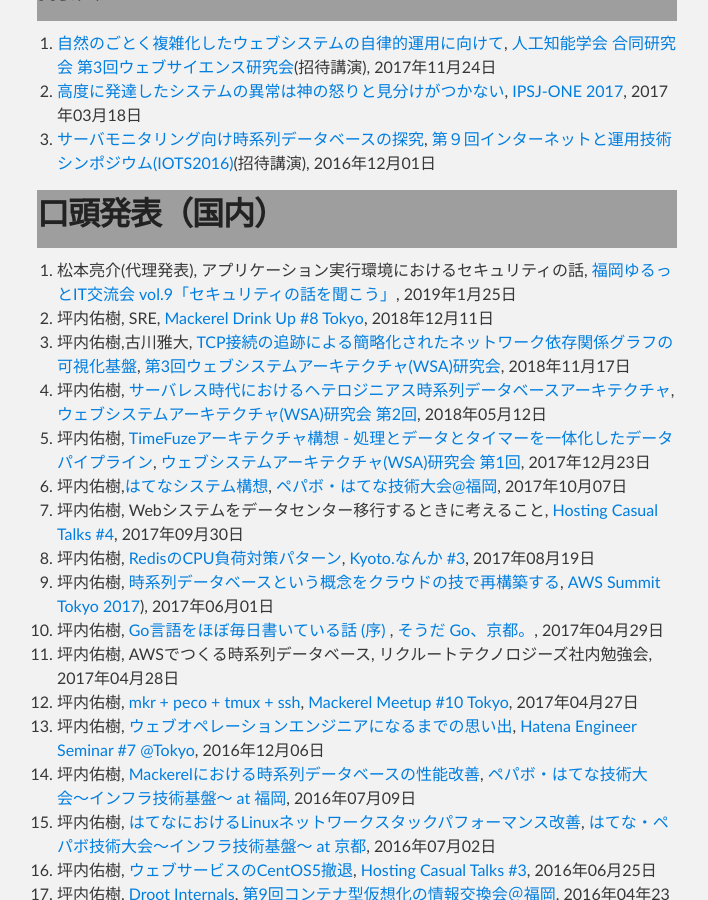
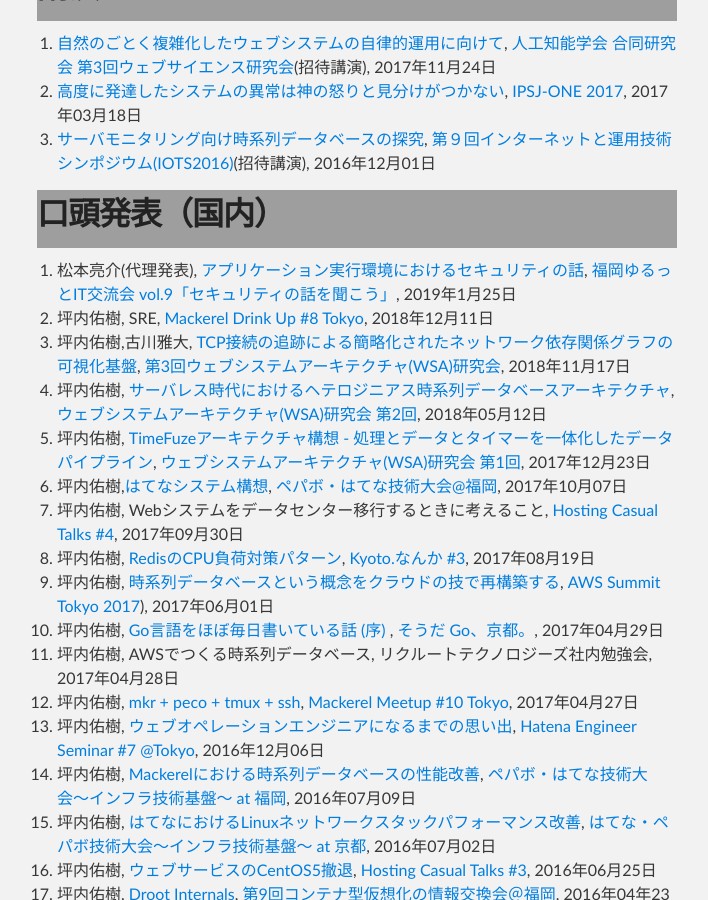
Before and after one commit to yuuki/yuuk.io, a Jekyll site: the page built from index.md, in a window 1280 px wide and 900 px high, scrolled down 2970 px. Shown: the whole window, without its empty margins (283-991 px from the left). Built offline with Jekyll 4.4.1, drawn with Linux system fonts in a browser that asks for light colours; nearby versions of some CDN libraries; our own code applies the rules of GitHub Pages for plain Markdown files; some of the changed lines change nothing that is shown.

Commit message:
Add missing slide url

```diff
--- a/index.md
+++ b/index.md
@@ -95,7 +95,7 @@
 
 ## 口頭発表（国内）
 
-1. 松本亮介(代理発表), アプリケーション実行環境におけるセキュリティの話, [福岡ゆるっとIT交流会 vol.9「セキュリティの話を聞こう」](https://yurutto-it.connpass.com/event/107340/), 2019年1月25日
+1. 松本亮介(代理発表), [アプリケーション実行環境におけるセキュリティの話](https://speakerdeck.com/matsumoto_r/webapurikesiyonshi-xing-huan-jing-niokerusekiyuritei), [福岡ゆるっとIT交流会 vol.9「セキュリティの話を聞こう」](https://yurutto-it.connpass.com/event/107340/), 2019年1月25日
 1. 坪内佑樹, SRE, [Mackerel Drink Up #8 Tokyo](https://mackerelio.connpass.com/event/106805/), 2018年12月11日
 1. 坪内佑樹,古川雅大, [TCP接続の追跡による簡略化されたネットワーク依存関係グラフの可視化基盤](https://blog.yuuk.io/entry/2018/mftracer), [第3回ウェブシステムアーキテクチャ(WSA)研究会](https://websystemarchitecture.hatenablog.jp/entry/2018/10/09/231937), 2018年11月17日
 1. 坪内佑樹, [サーバレス時代におけるヘテロジニアス時系列データベースアーキテクチャ](https://speakerdeck.com/yuukit/heterotsdb), [ウェブシステムアーキテクチャ(WSA)研究会 第2回](https://websystemarchitecture.hatenablog.jp/entry/2018/03/22/104006), 2018年05月12日
```
Also changed, not shown: README.md.
